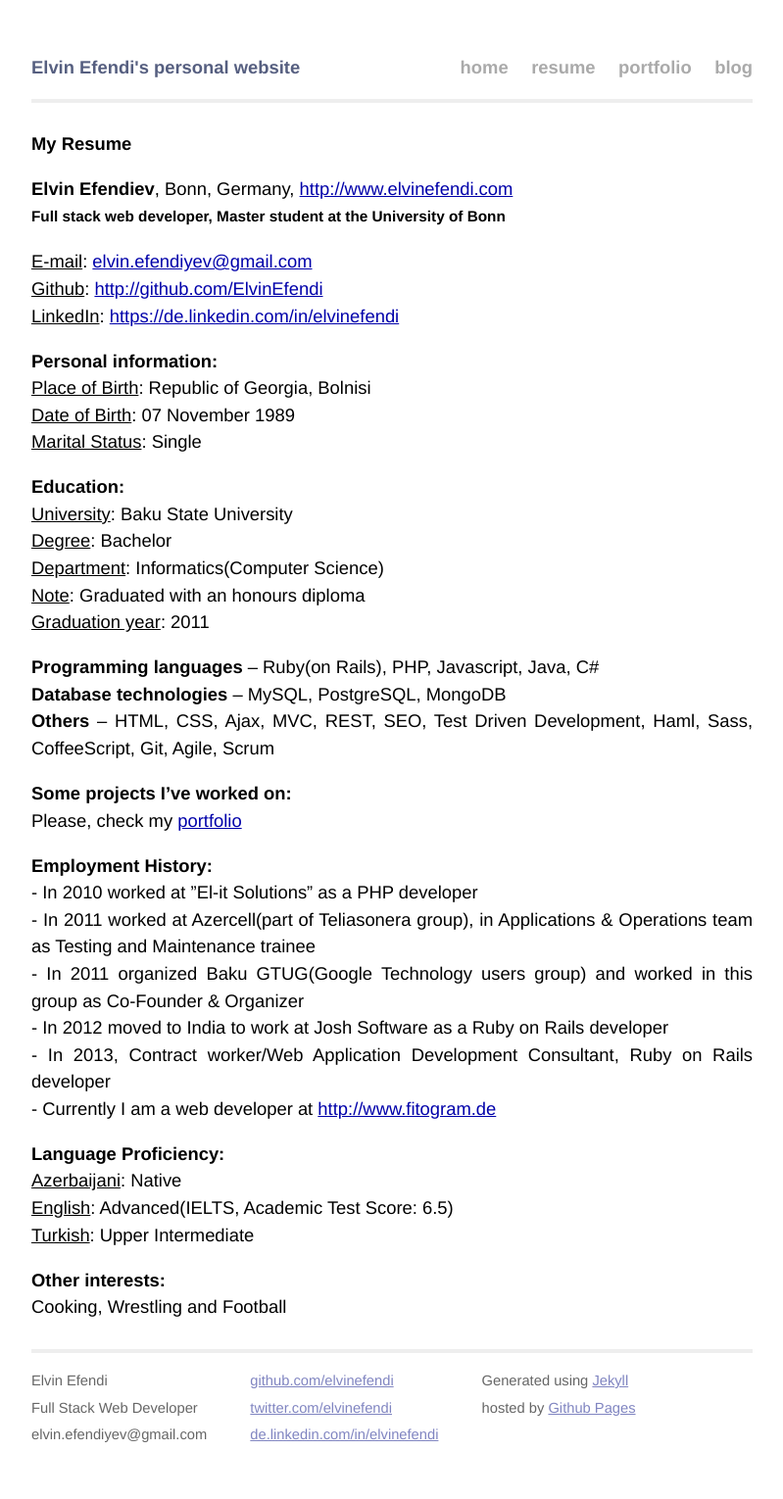
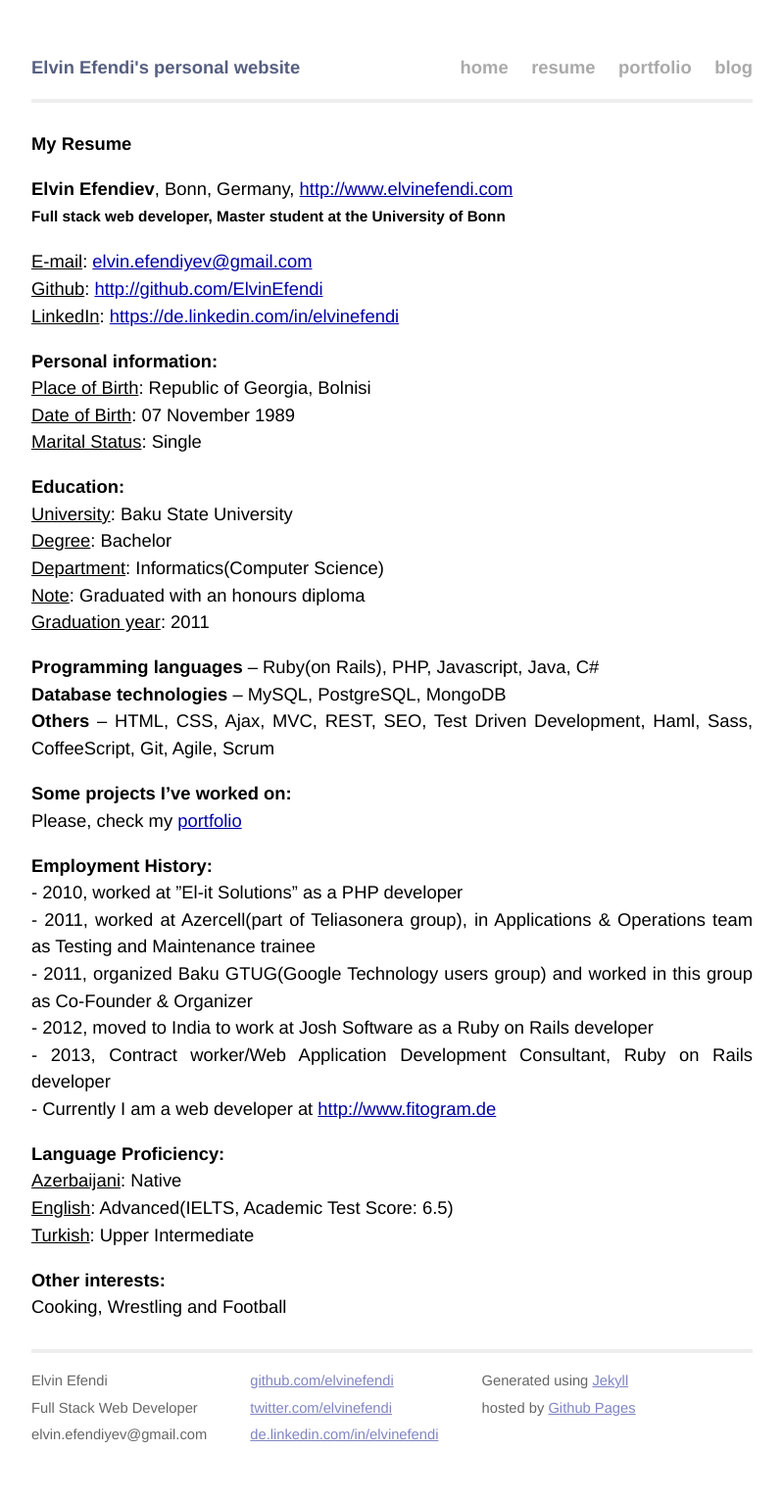
Before and after one commit to ElvinEfendi/elvinefendi.github.io, a Jekyll site: the page built from resume.html, in a window 1280 px wide. Shown: the whole page at 98% size, without its empty margins (240-1039 px from the left). Built offline with Jekyll 4.4.1, drawn with Linux system fonts in a browser that asks for light colours; Markdown is read by kramdown in place of the engine named in the settings.

Commit message:
employement history

```diff
--- a/resume.html
+++ b/resume.html
@@ -39,13 +39,13 @@ title: Resume
 	</p>
 	<p>
 		<strong>Employment History:</strong><br />
-		- In 2010 worked at ”El-it Solutions” as a PHP developer<br />
-		- In 2011 worked at Azercell(part of Teliasonera group), in Applications & Operations team as
+		- 2010, worked at ”El-it Solutions” as a PHP developer<br />
+		- 2011, worked at Azercell(part of Teliasonera group), in Applications & Operations team as
 		Testing and Maintenance trainee<br />
-		- In 2011 organized Baku GTUG(Google Technology users group) and worked in this group as
+		- 2011, organized Baku GTUG(Google Technology users group) and worked in this group as
 		Co-Founder & Organizer<br />
-		- In 2012 moved to India to work at Josh Software as a Ruby on Rails developer<br />
-		- In 2013, Contract worker/Web Application Development Consultant, Ruby on Rails developer<br />
+		- 2012, moved to India to work at Josh Software as a Ruby on Rails developer<br />
+		- 2013, Contract worker/Web Application Development Consultant, Ruby on Rails developer<br />
 		- Currently I am a web developer at <a href="http://www.fitogram.de">http://www.fitogram.de</a>
 
 	</p>
```
